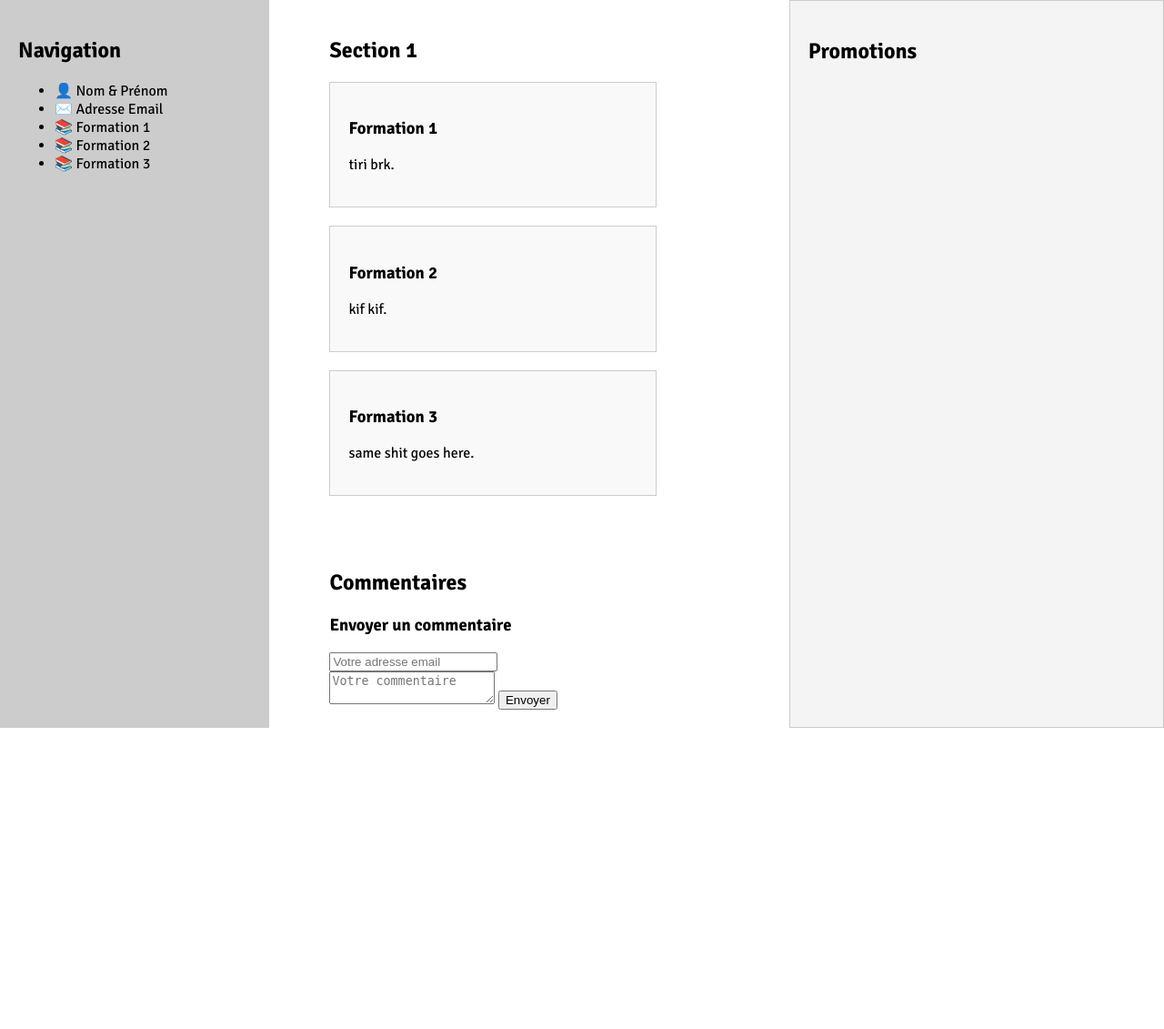
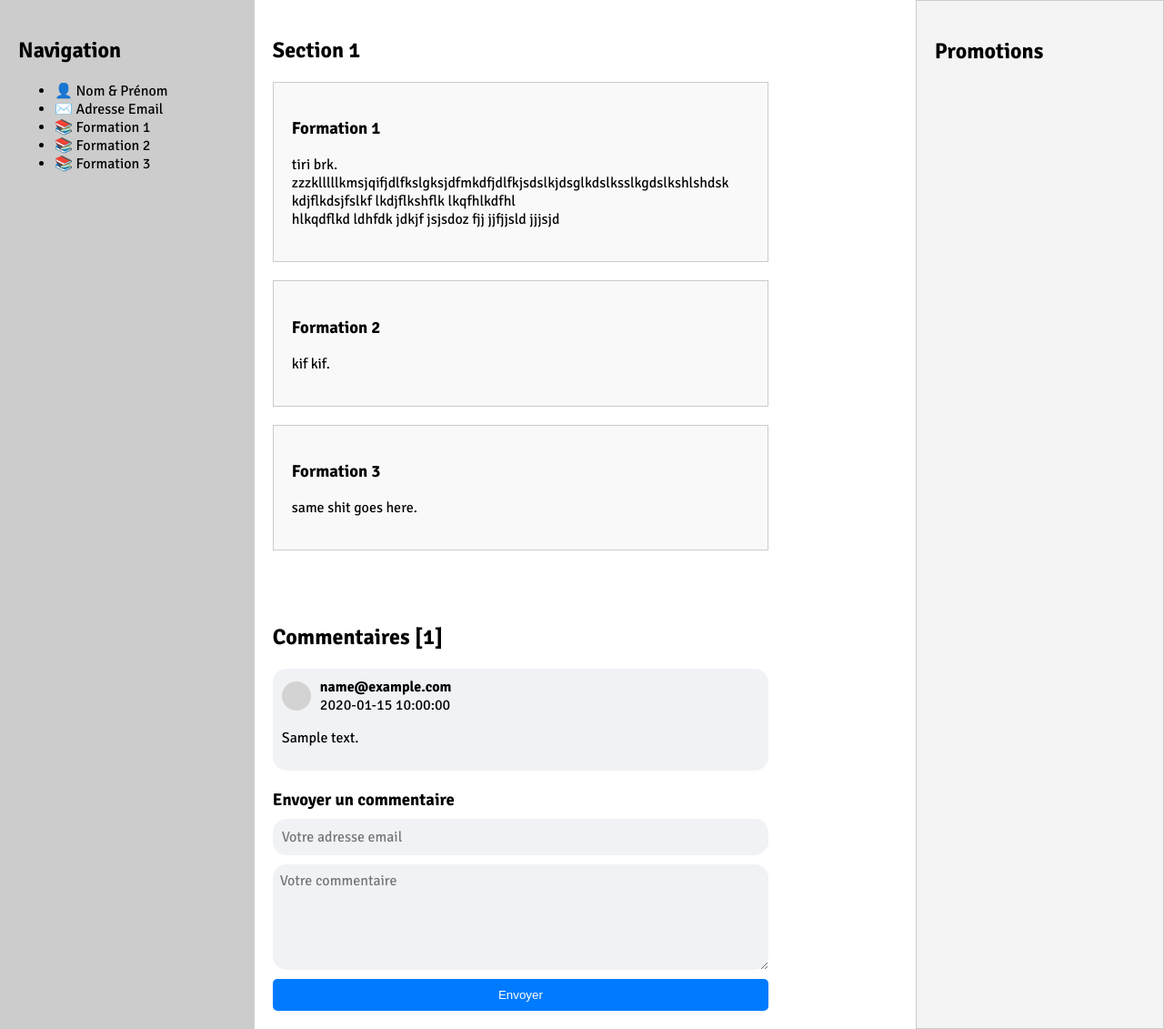
Before and after one commit to rhaym-tech/formations-manager-webapp, a PHP site: page / in a window 1280 px wide. Shown: the part 122-1253 px from the top of the page at 91% size. Before the commit the page ends 922 px from the top, so only its background shows below. Run offline with PHP 8.4, Linux system fonts and the light colour scheme; tables that the repository leaves empty or names only in its code hold one stand-in row (values such as "Sample post").

Commit message:
Project got PHPd

```diff
--- /dev/null
+++ b/assets/css/comments.css
@@ -0,0 +1,70 @@
+/* Comment compontnet */
+.comment {
+  --size: 2rem;
+  position: relative;
+  display: block;
+  gap: 1rem;
+  margin-bottom: 10px;
+  background-color: #f0f2f5;
+  padding: 10px;
+  border-radius: 15px;
+}
+
+.comment-header {
+  display: flex;
+  align-items: center;
+  gap: 10px;
+}
+
+.user-pfp {
+  flex: 0 0 var(--size);
+  width: var(--size);
+  height: var(--size);
+  background-color: lightgrey;
+  border-radius: 50%;
+}
+
+/* New comment form */
+.new-comment {
+  margin-top: 20px;
+}
+
+.new-comment h3 {
+  margin-bottom: 10px;
+}
+
+.new-comment form {
+  display: flex;
+  flex-direction: column;
+}
+
+.new-comment input[type="email"] {
+  padding: 10px!important;
+}
+.new-comment input[type="email"],
+.new-comment textarea {
+  background-color: #f0f2f5;
+  border-style: none;
+  border-radius: 15px;
+  padding: 8px;
+  margin-bottom: 10px;
+
+  font: 1em 'SignikaNegativ';
+}
+
+.new-comment textarea {
+  height: 100px;
+}
+
+.new-comment button {
+  padding: 10px 20px;
+  background-color: #007bff;
+  color: white;
+  border: none;
+  border-radius: 5px;
+  cursor: pointer;
+}
+
+.new-comment button:hover {
+  background-color: #0056b3;
+}
--- /dev/null
+++ b/assets/css/header.css
@@ -0,0 +1,6 @@
+header {
+    background-color: #333;
+    color: #fff;
+    padding: 20px;
+    text-align: center;
+}
--- /dev/null
+++ b/assets/css/sidebar.css
@@ -0,0 +1,5 @@
+.nav {
+    background-color: #ccc; /* Grey background color */
+    width: 30%;
+    padding: 20px;
+}
--- a/assets/css/styles.css
+++ b/assets/css/styles.css
@@ -4,41 +4,37 @@
 }
 
 body {
-    font-family: 'SignikaNegativ', sans-serif;
+    font-family: 'SignikaNegativ', serif;
     margin: 0;
     padding: 0;
     box-sizing: border-box;
 }
-header {
-    background-color: #333;
-    color: #fff;
-    padding: 20px;
-    text-align: center;
-}
+
 .container {
     display: flex;
     justify-content: space-between;
 }
-nav {
-    background-color: #ccc; /* Grey background color */
-    width: 20%;
-    padding: 20px;
-}
+
 section {
     width: 75%;
     padding: 20px;
 }
+
 article {
     background-color: #f9f9f9;
+    text-wrap:balance;
+    word-wrap: break-word;
     border: 1px solid #ccc;
     padding: 20px;
     margin-bottom: 20px;
 }
+
 aside {
     background-color: #f4f4f4;
     border: 1px solid #ccc;
     padding: 20px;
 }
+
 @media (max-width: 768px) {
     .container {
         flex-direction: column;
--- /dev/null
+++ b/compontents/comments.php
@@ -0,0 +1,51 @@
+<?php
+// Include database connection file
+include 'database/db_connection.php';
+
+// Retrieve comments from database
+$sql = "SELECT * FROM comments ORDER BY created_at DESC";
+$result = $db->query($sql);
+?>
+<link rel="stylesheet" type="text/css" href="assets/css/comments.css" />
+<section>
+    <h2>Commentaires [<?php echo $result->num_rows; ?>]</h2>
+    <div class="comments">
+        <?php
+        // Check if there are any comments
+        if ($result->num_rows > 0) {
+            // Output data of each row
+            while ($row = $result->fetch_assoc()) {
+                echo '<div class="comment">';
+                echo '<div class="comment-header">';
+                echo '<div class="user-pfp"></div>';
+                echo '<div>';
+                echo '<div class ="user-email"><strong>' . $row['email'] . '</strong></div>';
+                echo '<div class ="comment-timestamp">' . $row['created_at'] . '</div>';
+                echo '</div>';
+                echo '</div>';
+                echo '<div class="comment-body">';
+                echo '<p>' . $row['comment'] . '</p>';
+                echo '</div>';
+                echo '</div>';
+            }
+        } else {
+            echo "No comments yet.";
+        }
+
+        // Close result set
+        $result->close();
+
+        // Close database connection
+        $db->close();
+        ?>
+    </div>
+    <div class="new-comment">
+        <h3>Envoyer un commentaire</h3>
+        <form action="api/submit_comment.php" method="POST">
+            <input type="email" name="email" id="email" placeholder="Votre adresse email" required>
+            <textarea name="comment" id="comment" placeholder="Votre commentaire" required></textarea>
+            <button type="submit">Envoyer</button>
+        </form>
+
+    </div>
+</section>
--- /dev/null
+++ b/database/db_connection.php
@@ -0,0 +1,15 @@
+<?php
+// Database configuration
+define('DB_HOST', 'localhost'); //? define database host constant
+define('DB_USER','root');       //? define database username constant
+define('DB_PASSWORD','');       //? define database password constant
+define('DB_NAME','daw');        //? define database name constant
+
+// Create database connection
+try {
+    $db = new mysqli(DB_HOST, DB_USER, DB_PASSWORD, DB_NAME);
+} catch (mysqli_sql_exception $e) {
+    echo "<p>Failed to load this block due to database conntection problem, please contact developers</p>";
+    die("Connection failed: " . $e->getMessage() ."");
+}
+?>
--- /dev/null
+++ b/includes/head.php
@@ -0,0 +1,8 @@
+<head>
+    <meta charset="UTF-8">
+    <meta name="viewport" content="width=device-width, initial-scale=1.0">
+    <title><?php echo "$title"?></title>
+    <link rel="stylesheet" href="assets/css/styles.css"/>
+    <link rel="stylesheet" href="assets/css/header.css"/>
+    <link rel="stylesheet" href="assets/css/sidebar.css"/>
+</head>
--- /dev/null
+++ b/includes/header.php
@@ -0,0 +1,3 @@
+<header>
+    <h1>L'école de formation</h1>
+</header>
--- /dev/null
+++ b/includes/nav.php
@@ -0,0 +1,10 @@
+<div class = "nav">
+    <h2>Navigation</h2>
+    <ul>
+        <li><span>👤</span> Nom & Prénom</li>
+        <li><span>✉️</span> Adresse Email</li>
+        <li><span>📚</span> Formation 1</li>
+        <li><span>📚</span> Formation 2</li>
+        <li><span>📚</span> Formation 3</li>
+    </ul>
+</div>
--- a/index.html
+++ /dev/null
@@ -1,62 +0,0 @@
-<!DOCTYPE html>
-<html lang="en">
-<head>
-    <meta charset="UTF-8">
-    <meta name="viewport" content="width=device-width, initial-scale=1.0">
-    <title>Styled HTML Page</title>
-    <link rel="stylesheet" href="assets/css/styles.css"/>
-</head>
-<body>
-    <header>
-        <h1>L'école de formation</h1>
-    </header>
-    <div class="container">
-        <nav>
-            <h2>Navigation</h2>
-            <ul>
-                <li><span>👤</span> Nom & Prénom</li>
-                <li><span>✉️</span> Adresse Email</li>
-                <li><span>📚</span> Formation 1</li>
-                <li><span>📚</span> Formation 2</li>
-                <li><span>📚</span> Formation 3</li>
-            </ul>
-        </nav>
-        <div class="sections-container">
-            <section>
-                <h2>Section 1</h2>
-                <article>
-                    <h3>Formation 1</h3>
-                    <p>tiri brk.</p>
-                </article>
-                <article>
-                    <h3>Formation 2</h3>
-                    <p>kif kif.</p>
-                </article>
-                <article>
-                    <h3>Formation 3</h3>
-                    <p>same shit goes here.</p>
-                </article>
-            </section>
-            <section>
-                <h2>Commentaires</h2>
-                <div class="new-comment">
-                    <h3>Envoyer un commentaire</h3>
-                    <form action="submit_comment.php" method="POST">
-                        <input type="email" name="email" placeholder="Votre adresse email" required>
-                        <textarea name="comment" placeholder="Votre commentaire" required></textarea>
-                        <button type="submit">Envoyer</button>
-                    </form>
-                </div>
-            </section>
-        </div>
-        <aside>
-            <h1>Promotions</h1>
-            <marquee direction="up" scrollamount="2">
-                <p>Promotion 1: Réduction des tarifs pour...</p>
-                <p>Promotion 2: Offre spéciale pour...</p>
-                <p>Promotion 3: Réductions selon le nombre d'apprentis...</p>
-            </marquee>
-        </aside>
-    </div>
-</body>
-</html>
--- /dev/null
+++ b/index.php
@@ -0,0 +1,44 @@
+<!DOCTYPE html>
+<html lang="en">
+<?php $title = "Ecole.uwu"; include 'includes/head.php'; ?>
+<body>
+    <?# Including header ?>
+    <?php include 'includes/header.php'; ?>
+
+    <div class="container">
+        <?# Including nav bar ?>
+        <?php include 'includes/nav.php'; ?>
+
+        <div class="sections-container">
+            <section>
+                <h2>Section 1</h2>
+                <article>
+                    <h3>Formation 1</h3>
+                    <p>tiri brk. zzzklllllkmsjqifjdlfkslgksjdfmkdfjdlfkjsdslkjdsglkdslksslkgdslkshlshdsk kdjflkdsjfslkf lkdjflkshflk lkqfhlkdfhl hlkqdflkd ldhfdk jdkjf jsjsdoz fjj jjfjjsld jjjsjd</p>
+                </article>
+                <article>
+                    <h3>Formation 2</h3>
+                    <p>kif kif.</p>
+                </article>
+                <article>
+                    <h3>Formation 3</h3>
+                    <p>same shit goes here.</p>
+                </article>
+            </section>
+
+            <? // Including comments section ?>
+            <?php include 'compontents/comments.php'; ?>
+
+        </div>
+
+        <aside>
+            <h1>Promotions</h1>
+            <marquee direction="up" scrollamount="2">
+                <p>Promotion 1: Réduction des tarifs pour...</p>
+                <p>Promotion 2: Offre spéciale pour...</p>
+                <p>Promotion 3: Réductions selon le nombre d'apprentis...</p>
+            </marquee>
+        </aside>
+    </div>
+</body>
+</html>
```
Also changed, not shown: api/submit_comment.php (added, +31 -0 lines), assets/javascript/script.js (+3 -5 lines), 1 other file.
